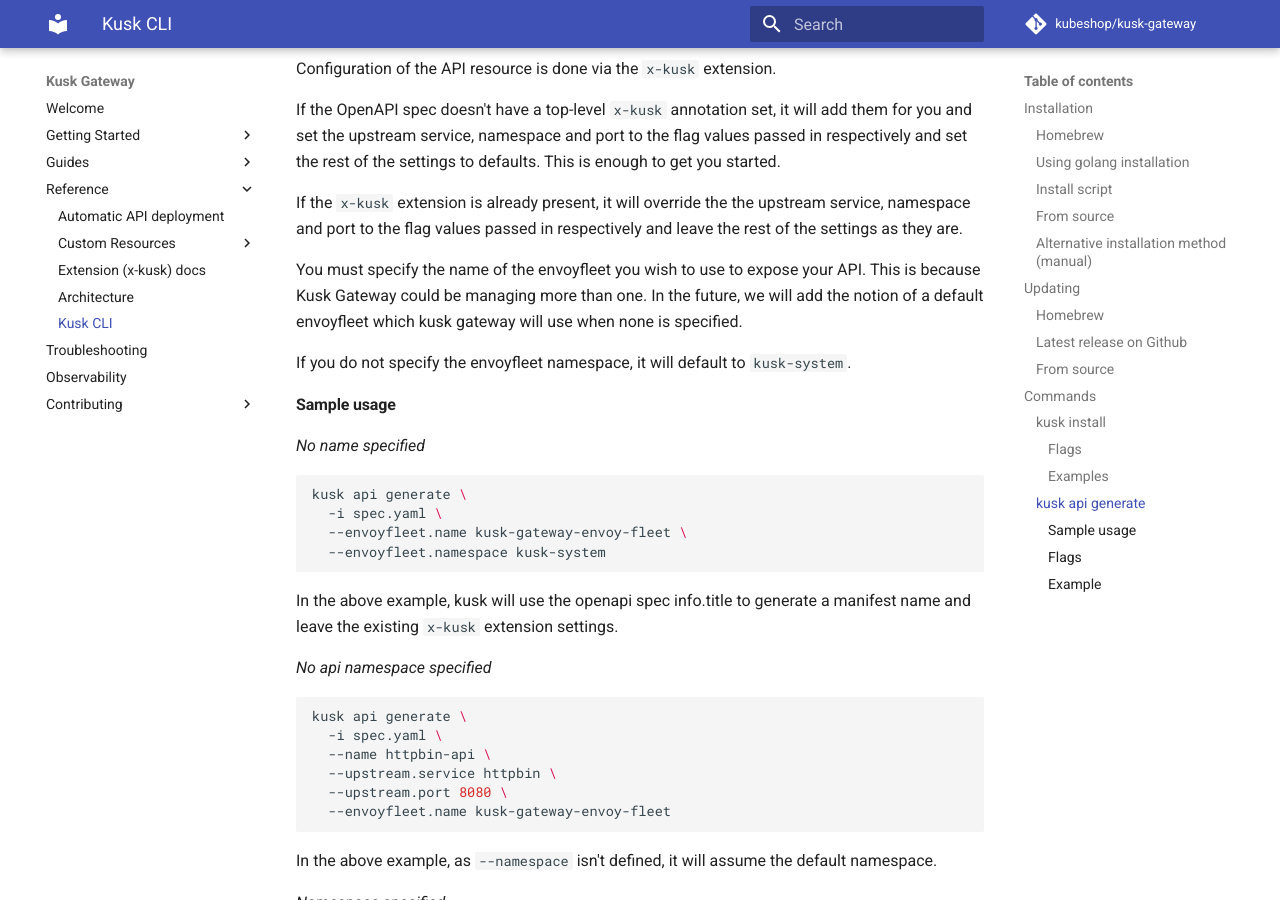
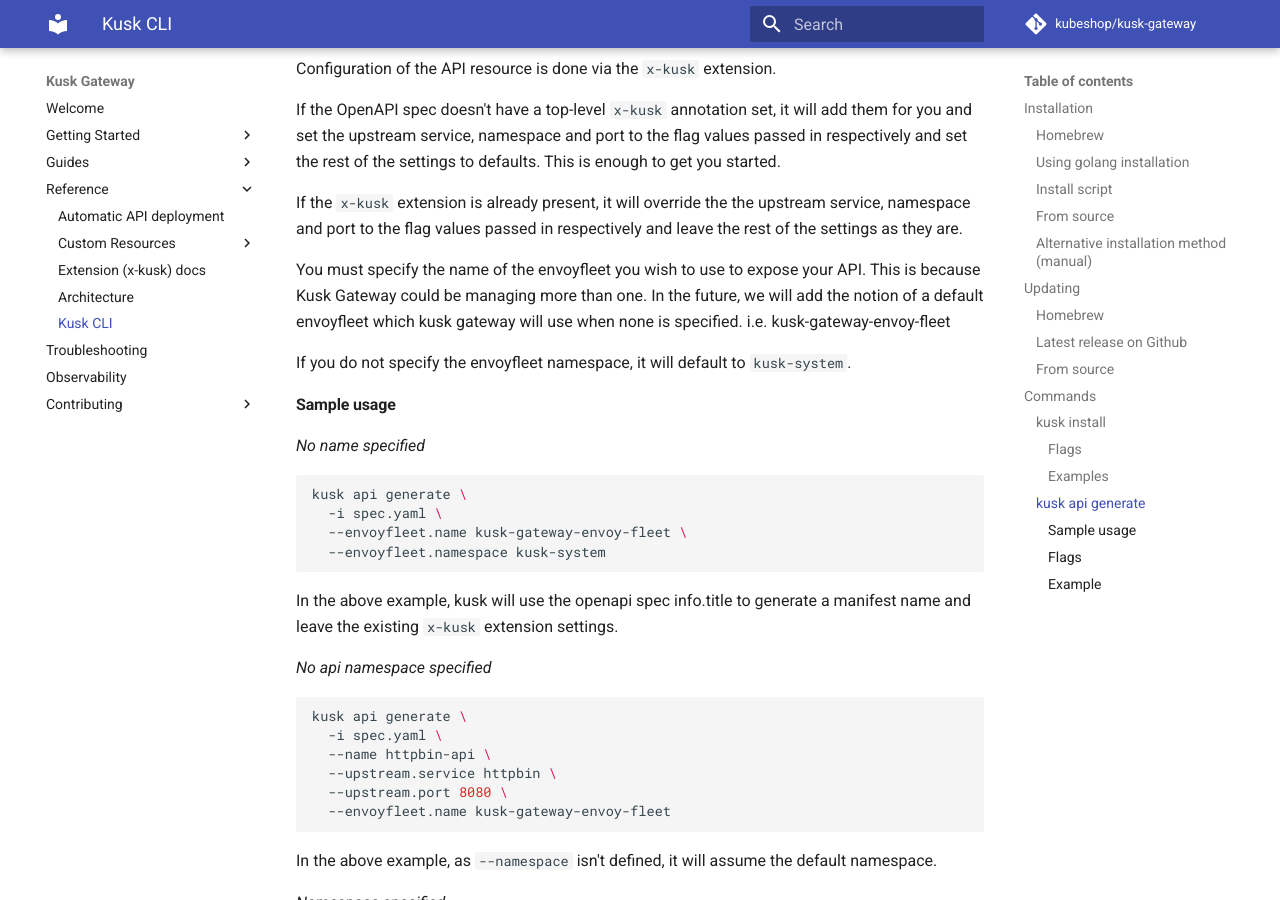
Before and after one commit to kubeshop/kusk-gateway, an MkDocs documentation site: the page built from docs/reference/kusk-cli.md, in a window 1280 px wide and 900 px high, scrolled down 3069 px. Built offline with MkDocs 1.6.1 and Material for MkDocs 9.7.7, drawn with Linux system fonts in a browser that asks for light colours; comment, search, counter and statistics services are not loaded.

Commit message:
add name of future default envoy fleet

```diff
--- a/docs/reference/kusk-cli.md
+++ b/docs/reference/kusk-cli.md
@@ -108,7 +108,7 @@
 and leave the rest of the settings as they are.
 
 You must specify the name of the envoyfleet you wish to use to expose your API. This is because Kusk Gateway could be managing more than one.
-In the future, we will add the notion of a default envoyfleet which kusk gateway will use when none is specified.
+In the future, we will add the notion of a default envoyfleet which kusk gateway will use when none is specified. i.e. kusk-gateway-envoy-fleet
 
 If you do not specify the envoyfleet namespace, it will default to `kusk-system`.
 
```
